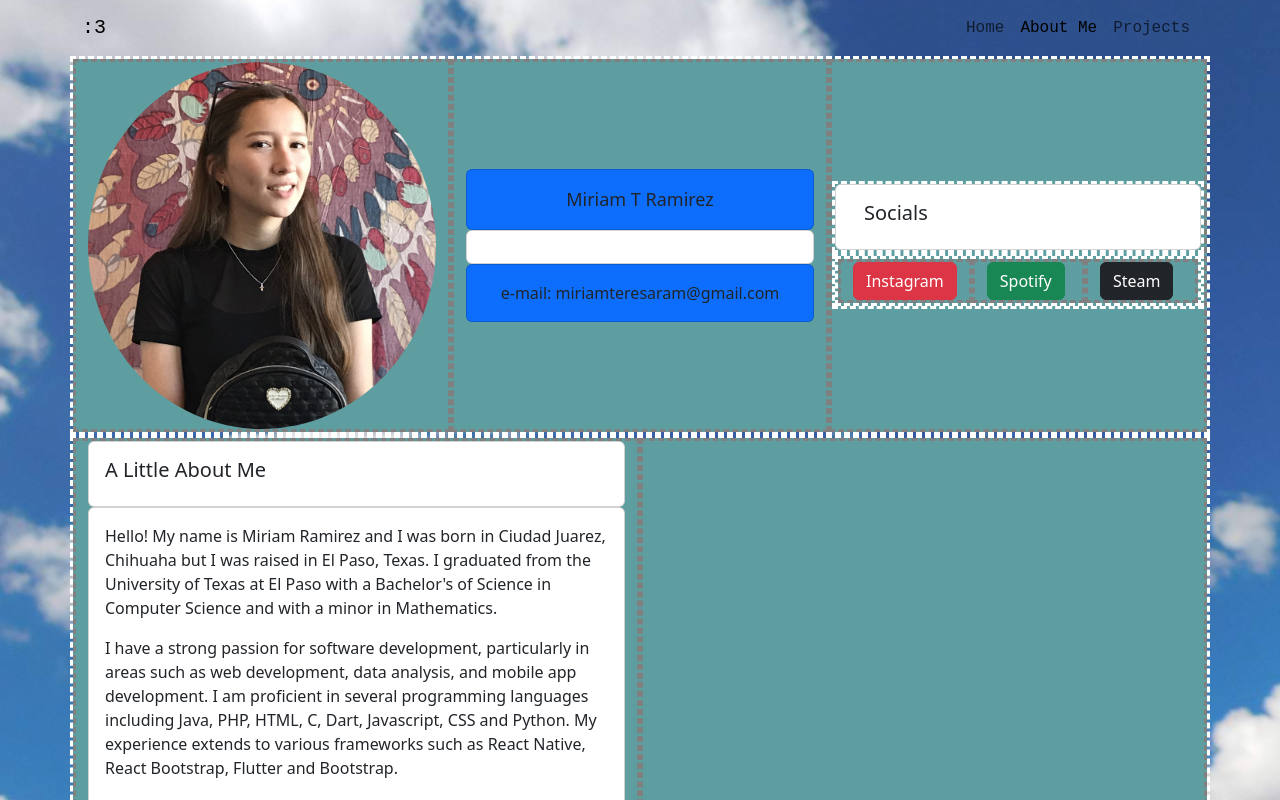
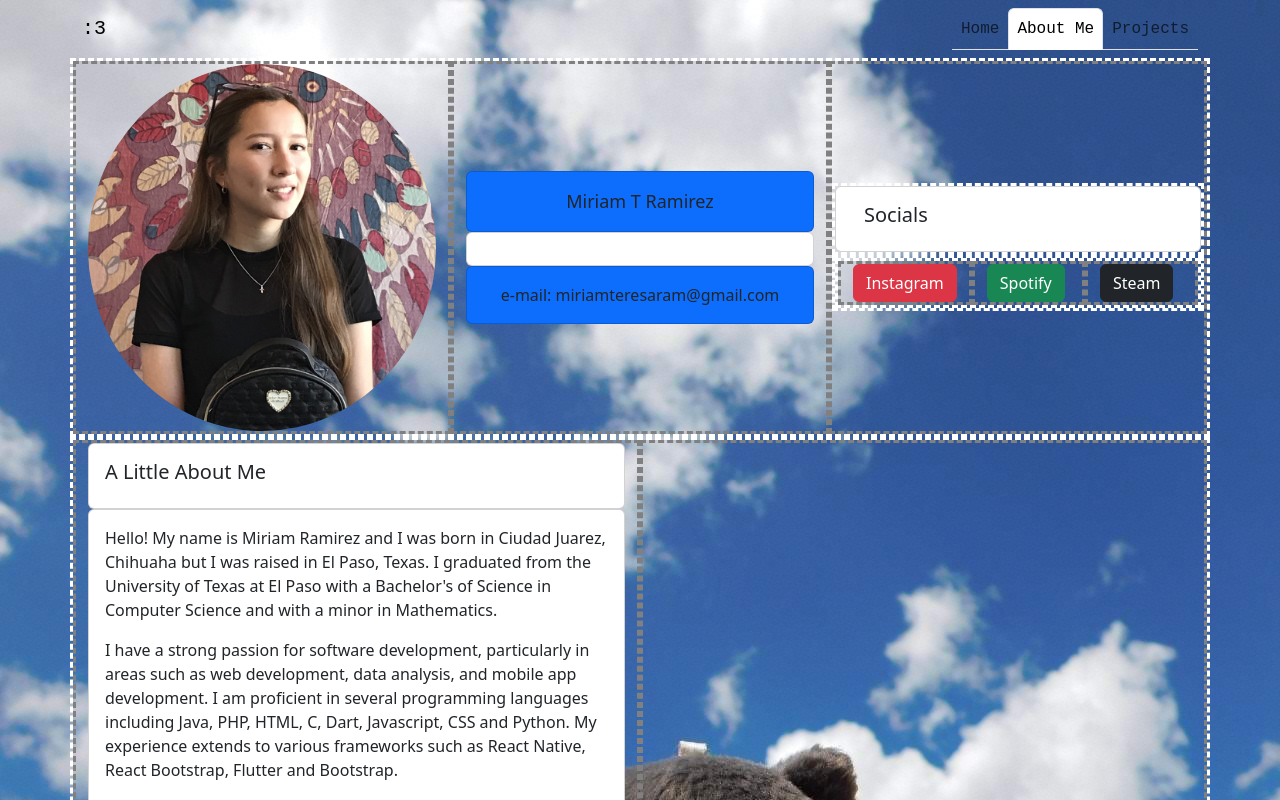
Before and after one commit to miriamrami/meow-port-app, a React (Create React App) app in the folder meow-port-app/: page /AboutMe.js in a window 1280 px wide. Shown: the top 800 px of the page. Built offline with nearby package versions, Linux system fonts and the light colour scheme.

Commit message:
swapped navbar back to navtabs and made some css changes to home.css

```diff
--- a/meow-port-app/src/AboutMe.js
+++ b/meow-port-app/src/AboutMe.js
@@ -14,7 +14,7 @@ const AboutMe = () => {
 		<Navbar className="home-nav">
 			<Container>
 				<Navbar.Brand href="/">:3</Navbar.Brand>
-					<Nav className="my-navbar">
+					<Nav className="nav-tabs">
 						<Link className="nav-link" to="/">Home</Link>
 						<Link className="nav-link active" aria-current="page" to="/AboutMe.js">About Me</Link>
 						<Link className="nav-link" to="/Projects.js">Projects</Link>
--- a/meow-port-app/src/Home.js
+++ b/meow-port-app/src/Home.js
@@ -12,7 +12,7 @@ const Home = () => {
 		<Navbar className="home-nav">
 			<Container>
 				<Navbar.Brand href="/">:3</Navbar.Brand>
-					<Nav className="my-navbar">
+					<Nav className="nav-tabs">
 						<Link className="nav-link active" aria-current="page" to="/">Home</Link>
 						<Link className="nav-link" to="/AboutMe.js">About Me</Link>
 						<Link className="nav-link" to="/Projects.js">Projects</Link>
@@ -80,7 +80,7 @@ const Home = () => {
 			</Row>
 		</Container>
 
-		<Container fluid>
+		<Container className="connectContainer" fluid>
 			<Row className="row2">
 				<Col>
 					<Card>
@@ -95,7 +95,7 @@ const Home = () => {
 			</Row>
 		</Container>
 
-		<Container fluid>
+		<Container className="footerContainer"fluid>
 			<Row className="row3">
 				<Col>
 					Website by meowzilla =^-w-^=
--- a/meow-port-app/src/Projects.js
+++ b/meow-port-app/src/Projects.js
@@ -30,7 +30,7 @@ const Projects = () => {
 			<Navbar className="home-nav">
 				<Container>
 					<Navbar.Brand href="/">:3</Navbar.Brand>
-						<Nav className="my-navbar">
+						<Nav className="nav-tabs">
 							<Link className="nav-link" to="/Home.js">Home</Link>
 							<Link className="nav-link" to="/AboutMe.js">About Me</Link>
 							<Link className="nav-link active" aria-current="page" to="/Projects.js">Projects</Link>
--- a/meow-port-app/src/cssFiles/Home.css
+++ b/meow-port-app/src/cssFiles/Home.css
@@ -10,8 +10,7 @@
 
 .nav-tabs{
 
-  background-size: cover;
-  background-repeat: no-repeat;
+
 }
 
 .Home-link {
@@ -26,12 +25,9 @@
 /*The following will be the color for the entire website.*/
 .home-background{
   background-image: url("/src/imgs/kittybackground.jpg");
-  background-size: cover;
-  background-position: center;
+  background-position: top left;
   background-repeat: no-repeat;
-  background-attachment: fixed;
 
-  height: 100vh;
 
 }
 
@@ -53,7 +49,6 @@
 .row2{
   margin: auto;
   width: 55%;
-  border: 3px solid pink;
   padding: 15px;
 
 }
@@ -61,11 +56,14 @@
 .row3{
   margin: auto;
   width: 55%;
-  border: 3px solid pink;
   padding: 15px;
 
 }
 
-.col{
-  background-color: cadetblue;
+.connectContainer{
+  text-align: center;
 }
+
+.footerContainer{
+  background-color: grey;
+}
```
